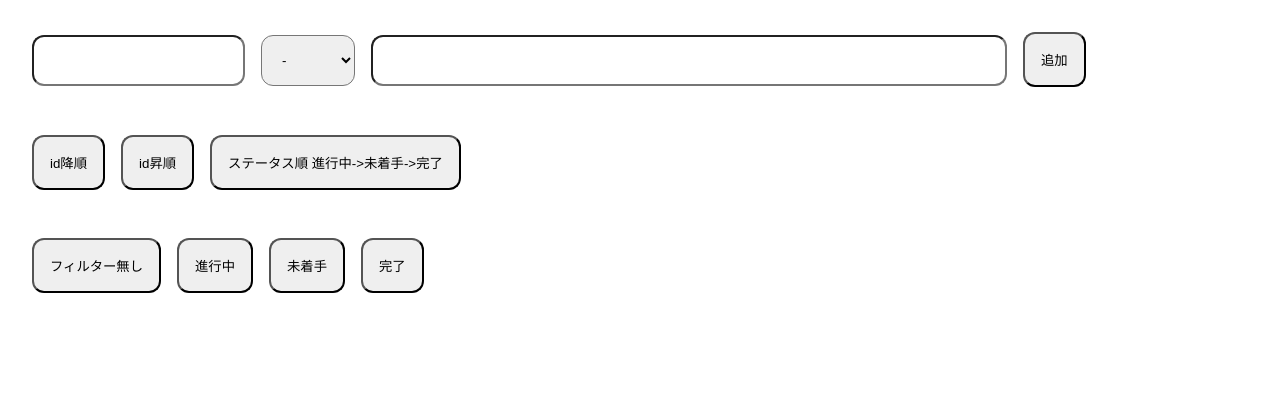
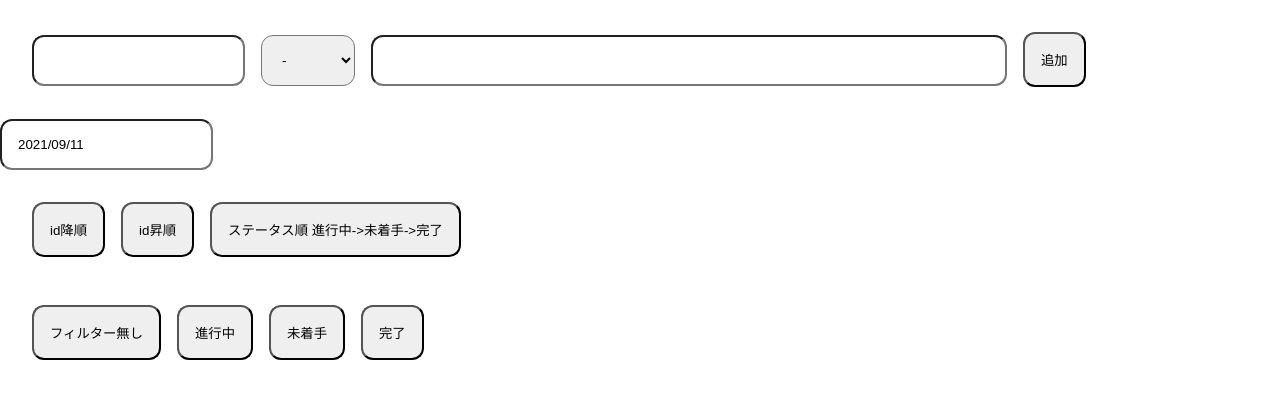
Before and after one commit to jun0222/my-react-todo, a React (Create React App) app: page / in a window 1280 px wide. Shown: the top 398 px of the page. Built offline with nearby package versions, Linux system fonts and the light colour scheme.

Commit message:
add datepicker

```diff
--- a/src/App.js
+++ b/src/App.js
@@ -5,6 +5,8 @@ import { AddForm } from './components/AddForm';
 import { SortButton } from './components/SortButton';
 import { FilterButton } from './components/FilterButton';
 import { TaskArea } from './components/TaskArea';
+import DatePicker from "react-datepicker";
+import "react-datepicker/dist/react-datepicker.css";
 
 export const App = () => {
   // js処理
@@ -14,21 +16,28 @@ export const App = () => {
   const [taskStatus, setTaskStatus] = useState('');
   const [todos, setTodos] = useState([]);
   const [todosStorage, setTodosStrage] = useState([]);
+  const initialDate = new Date()
+  const [date, setDate] = useState(initialDate);
 
   const onChangeTaskTitleText = (event) => setTaskTitleText(event.target.value);
   const onChangeTaskDetailText = (event) => setTaskDetailText(event.target.value);
   const onChangeTaskStatus = (event) => setTaskStatus(event.target.value);
+  const handleChange = (event) => {
+    setDate(event);
+  }
 
   const onClickAdd = () => {
     if (taskTitleText === "" || taskStatus === "" || taskDetailText === "" ){
       return
     };
     const newId = id + 1;
+    const yyyymmdd = date.getFullYear() + "/" +  (date.getMonth() + 1) + "/"+ date.getDate();
     const taskObj = {
       id: id,
       title: taskTitleText,
       status: taskStatus,
-      detail: taskDetailText
+      detail: taskDetailText,
+      date: yyyymmdd
     }
     setId(newId);
     const newTask = [...todosStorage, taskObj];
@@ -114,6 +123,12 @@ export const App = () => {
         onChangeTaskDetailText={onChangeTaskDetailText}
         onClickAdd={onClickAdd}
       />
+      <DatePicker
+            selected={date}
+            onChange={handleChange}
+            className="add-input-style"
+            dateFormat="yyyy/MM/dd"
+        />
       <SortButton
         sortByIdDescending={sortByIdDescending}
         sortByIdAscending={sortByIdAscending}
```
